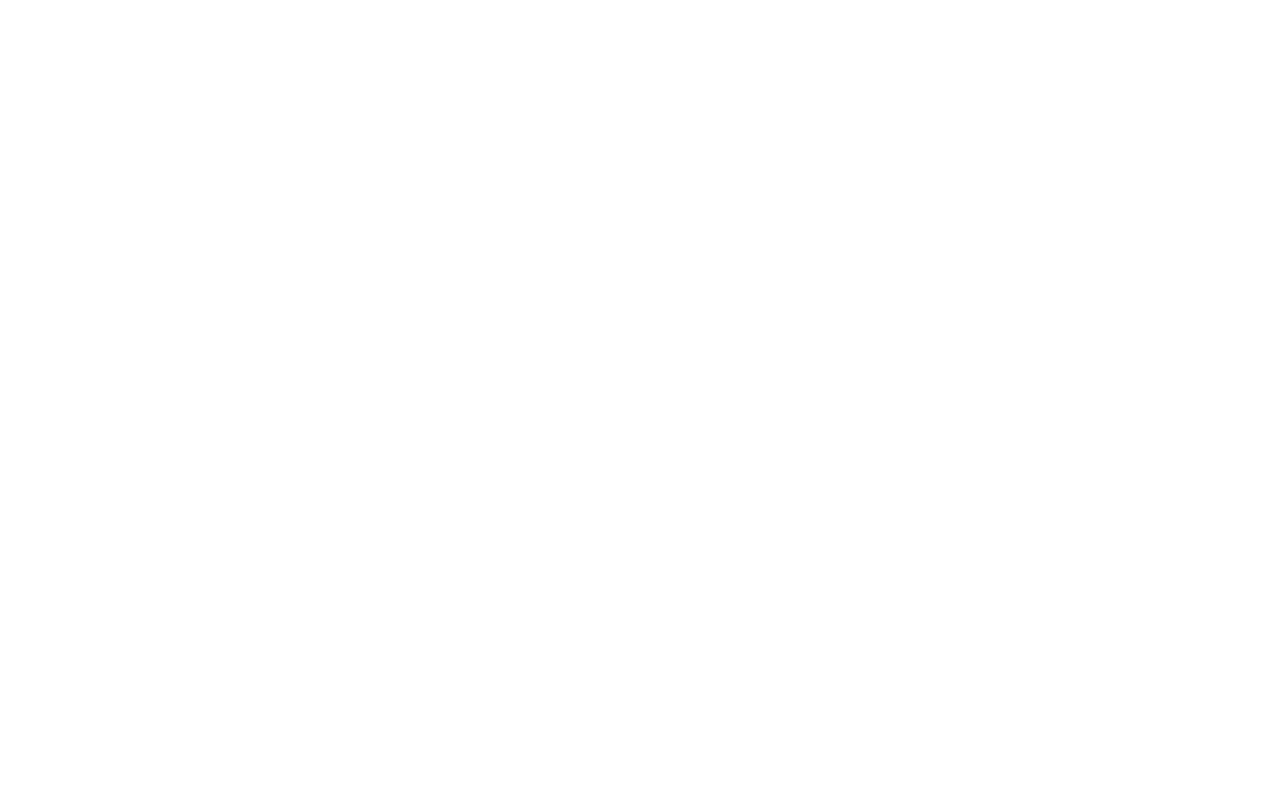
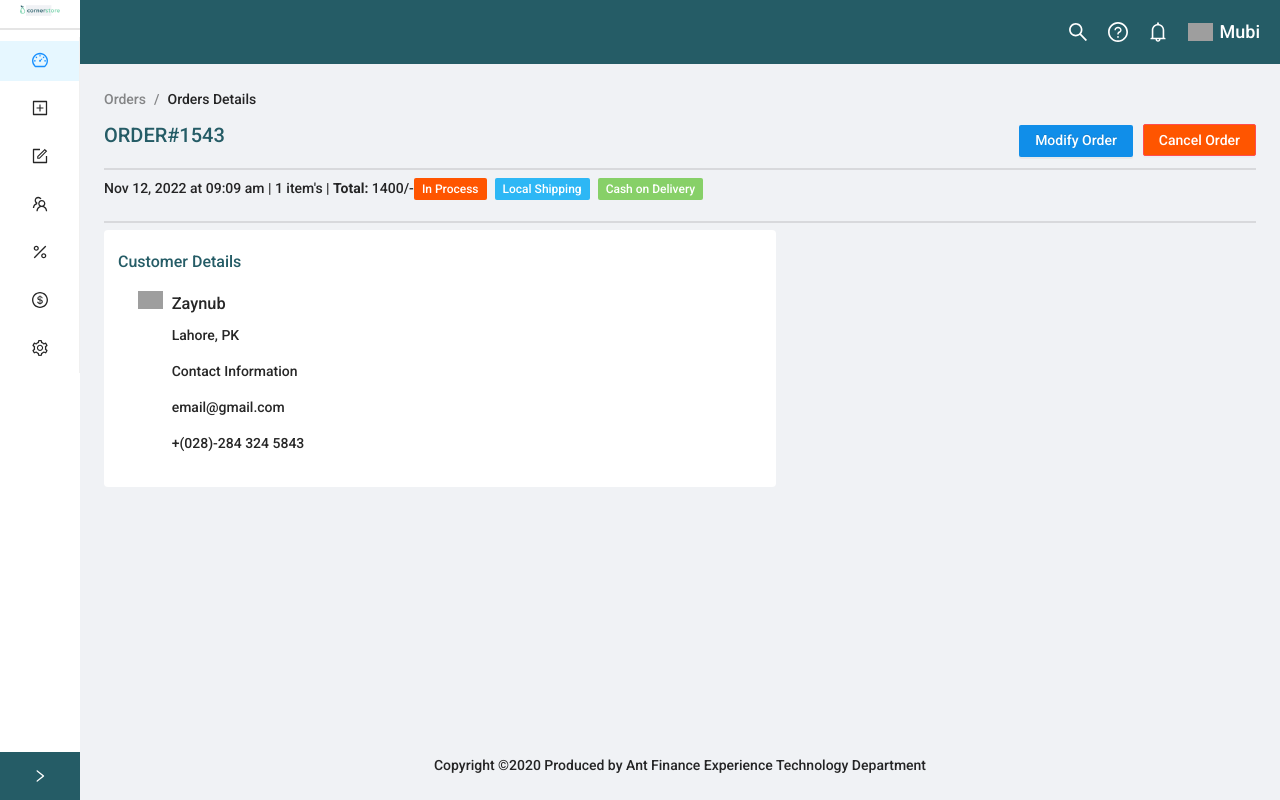
Before and after one commit to mubashar-nouman/Corner-Store, a React (Create React App) app: page /subscription in a window 1280 px wide. Before the commit this address had no page. Built offline with nearby package versions, Linux system fonts and the light colour scheme; grey boxes are pictures that could not be loaded.

Commit message:
Changes done

```diff
--- a/src/App.js
+++ b/src/App.js
@@ -13,6 +13,7 @@
 import Products from "./Pages/Dashboard/Products/Products";
 import Orders from "./Pages/Orders/Orders";
 import Discount from "./Pages/Discount/Discount";
+import Processing from "./Pages/Orders/Processing";
 
 function App() {
   return (
@@ -30,6 +31,7 @@
           <Route path="products" element={<Products />} />
           <Route path="orders" element={<Orders />} />
           <Route path="discounts" element={<Discount />} />
+          <Route path="subscription" element={<Processing />} />
           <Route path="settings" element={<Settings />} />
         </Route>
       </Routes>
--- a/src/Pages/Dashboard.js
+++ b/src/Pages/Dashboard.js
@@ -67,6 +67,9 @@
         break;
       case "5":
         navigate("/discounts")
+        break;
+      case "6":
+        navigate("/subscription")
         break;
       case "7":
         navigate("/settings")
--- a/src/Pages/Orders/Processing.css
+++ b/src/Pages/Orders/Processing.css
@@ -1,20 +1,28 @@
-#blueButton{
-    background-color: #108EE9;
+#blueButton {
+  background-color: #108ee9;
 }
-#order_h1{
-    font-size: 2rem;
-    color: #255C66;
+#order_h1 {
+  font-size: 2rem;
+  color: #255c66;
 }
-#cancelButton{
-    background: #FF5500;
-    color: white;
+#cancelButton {
+  background: #ff5500;
+  color: white;
+}
+.right_col_container {
+  background-color: white;
+}
+hr {
+  opacity: 0.5;
+}
+#cutomer_detail {
+  font-weight: 500;
+  font-size: 1.6rem;
+  color: #255C66;
+
 }
 .left_col_container{
-    background-color: white;
+    background-color: #fff;
+    padding: 19px 14px;
+    border-radius: 4px;
 }
-.right_col_container{
-    background-color: white;
-}
-hr{
-    opacity: 0.5;
-}
--- a/src/Pages/Orders/Processing.js
+++ b/src/Pages/Orders/Processing.js
@@ -1,6 +1,7 @@
 import React from "react";
 import { Breadcrumb, Row, Col, Button, Divider, Tag } from "antd";
 import "./Processing.css";
+import User from "../../img/profile.png";
 
 const Processing = () => {
   return (
@@ -59,17 +60,42 @@
       <Row>
         <Col md={14}>
           <div className="left_col_container">
-            <Row>Hello</Row>
+            <div className="first_left_card">
+              <Row>
+                <Col>
+                  <p id="cutomer_detail">Customer Details</p>
+                </Col>
+              </Row>
+              <Row>
+                <Col xs={2} style={{alignSelf: 'flex-start'}}>
+                  <img
+                    style={{ width: "2.5rem" }}
+                    id="profile_img"
+                    src={User}
+                    alt=""
+                  />
+                </Col>
+                <Col xs={16}>
+                  <h1>Zaynub</h1>
+                  <p>Lahore, PK</p>
+                </Col>
+              </Row>
+              <Row>
+                <Col offset={2}>
+                  <div className="" style={{borderRight: '1px solid rba(255,255,255,0.1)', paddingRight: '10px'}}>
+                    <p>Contact Information</p>
+                    <p>email@gmail.com</p>
+                    <p>+(028)-284 324 5843</p>
+                  </div>
+                </Col>
+              </Row>
+            </div>
           </div>
         </Col>
 
         <Col md={{ span: 9, offset: 1 }}>
           <div className="right_col_container">
-            <Row>
-              <Col>
-
-              </Col>
-            </Row>
+            <Row></Row>
           </div>
         </Col>
       </Row>
```
